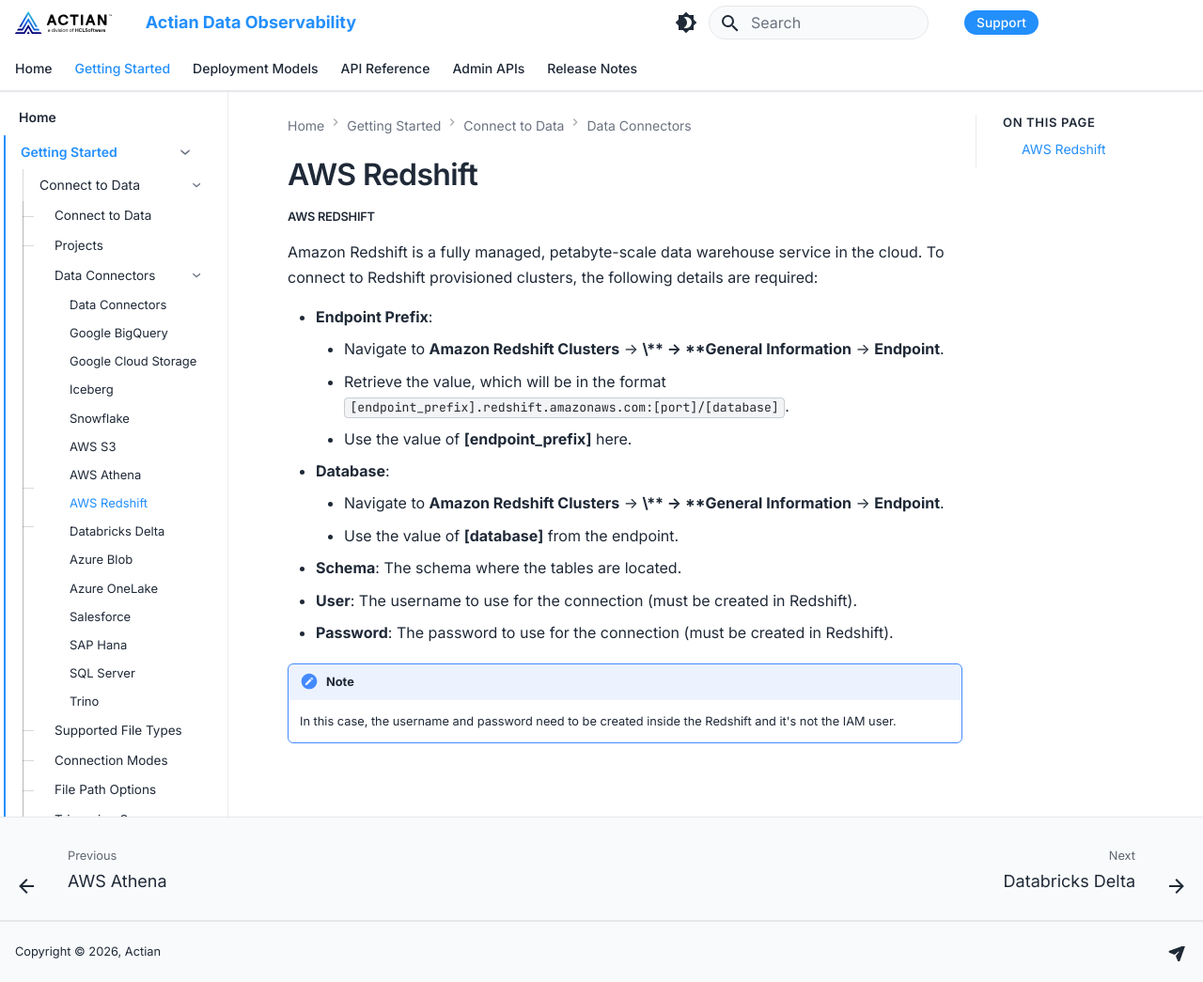
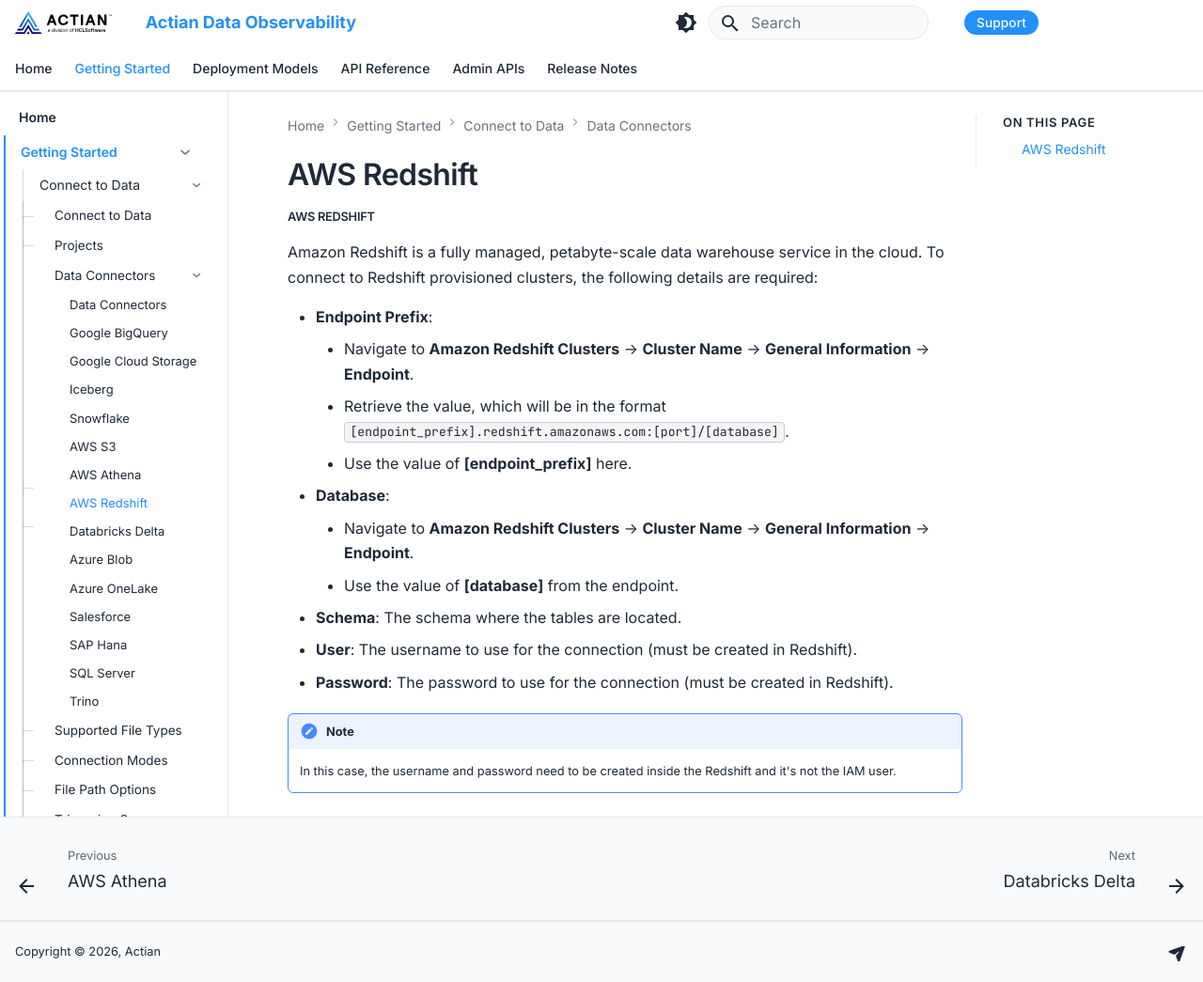
Before and after one commit to ActianCorp/data-observability-docs, an MkDocs documentation site: the page built from docs/getting-started/connect-to-data/data-connectors/aws-redshift.md, in a window 1280 px wide and 1045 px high. Shown: the whole window at 94% size. Built offline with MkDocs 1.6.1 and Material for MkDocs 9.7.7, drawn with Linux system fonts in a browser that asks for light colours.

Commit message:
Cleaned files

```diff
--- a/docs/getting-started/connect-to-data/data-connectors/aws-redshift.md
+++ b/docs/getting-started/connect-to-data/data-connectors/aws-redshift.md
@@ -4,11 +4,11 @@
 To connect to Redshift provisioned clusters, the following details are required:
 
 * **Endpoint Prefix**:
-    * Navigate to **Amazon Redshift Clusters** -> **\<Cluster Name\>** -> **General Information** -> **Endpoint**.
+    * Navigate to **Amazon Redshift Clusters** -> **Cluster Name** -> **General Information** -> **Endpoint**.
     * Retrieve the value, which will be in the format `[endpoint_prefix].redshift.amazonaws.com:[port]/[database]`.
     * Use the value of **\[endpoint\_prefix]** here.
 * **Database**:
-    * Navigate to **Amazon Redshift Clusters** -> **\<Cluster Name\>** -> **General Information** -> **Endpoint**.
+    * Navigate to **Amazon Redshift Clusters** -> **Cluster Name** -> **General Information** -> **Endpoint**.
     * Use the value of **\[database]** from the endpoint.
 * **Schema**: The schema where the tables are located.
 * **User**: The username to use for the connection (must be created in Redshift).
```
Also changed, not shown: docs/getting-started/connect-to-data/data-connectors/databricks-delta.md (+5 -5 lines), docs/getting-started/connect-to-data/data-connectors/google-cloud-storage.md (+1 -1 lines).
